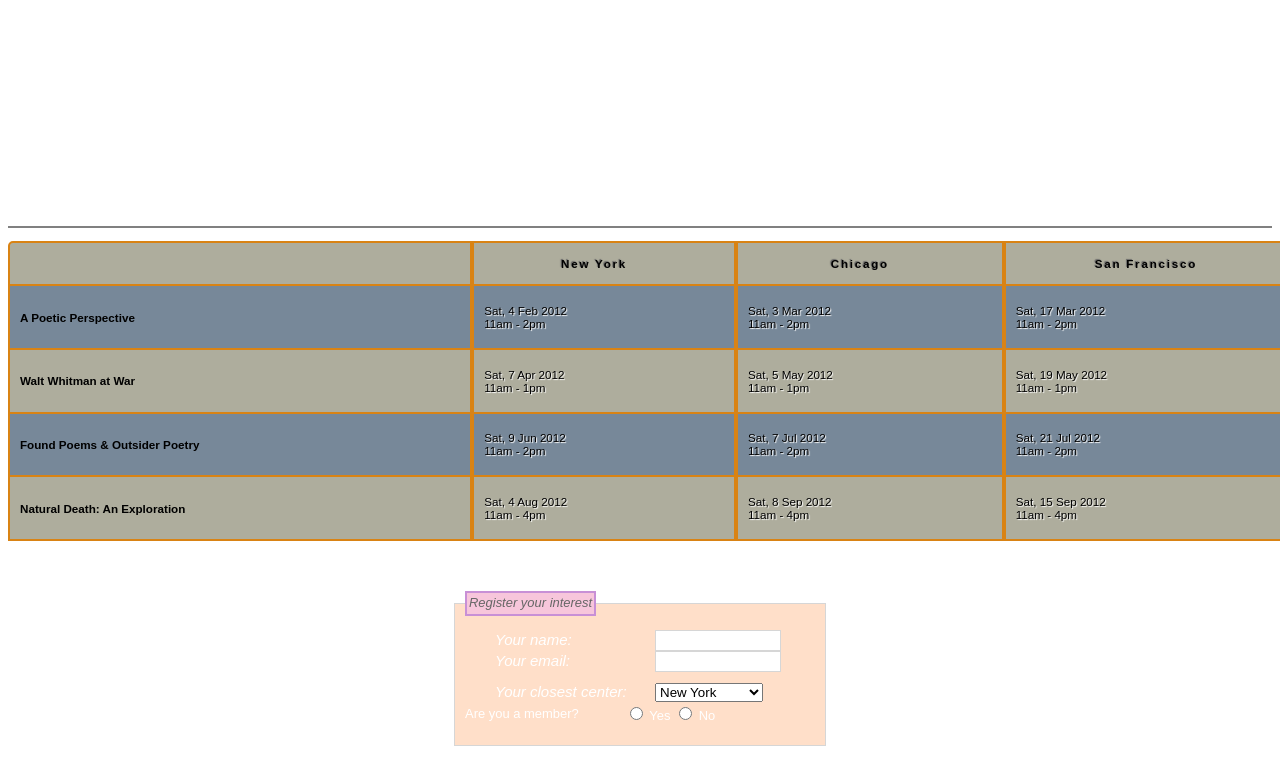
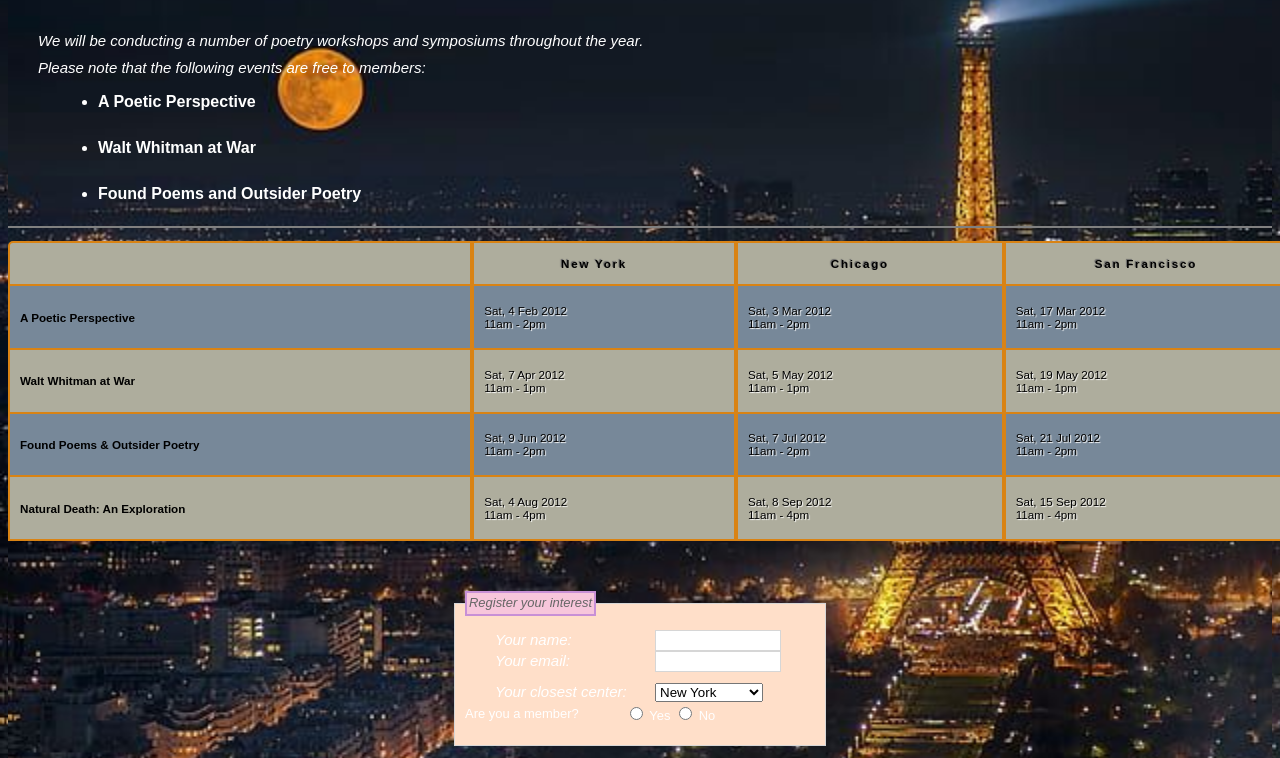
Before and after one commit to CamilleAnneCapinding/Poetry, a plain HTML site: page index.html in a window 1280 px wide. Shown: the part 152-910 px from the top of the page. Drawn offline with Linux system fonts and the light colour scheme.

Commit message:
Update tableform.css

```diff
--- a/css/tableform.css
+++ b/css/tableform.css
@@ -2,7 +2,7 @@ html, body {
     font-family: Arial, Verdana, sans-serif;
     font-size: 90%;
     color: #ffffff;
-    background-image: url("images/city.jpg");
+    background-image: url("../images/city.jpg");
     background-size: cover;
 }
 
```
